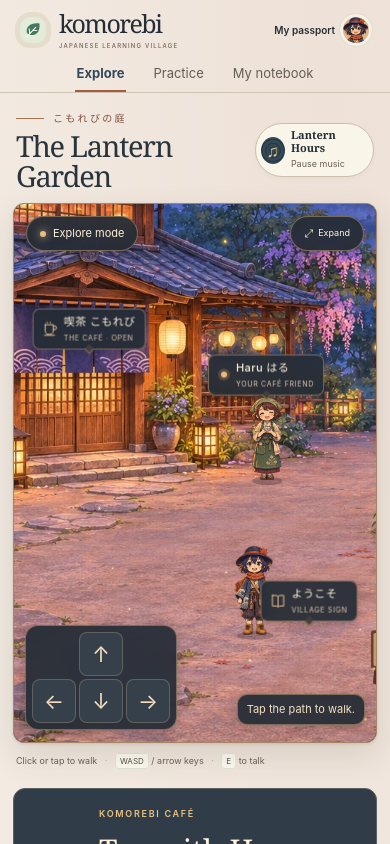
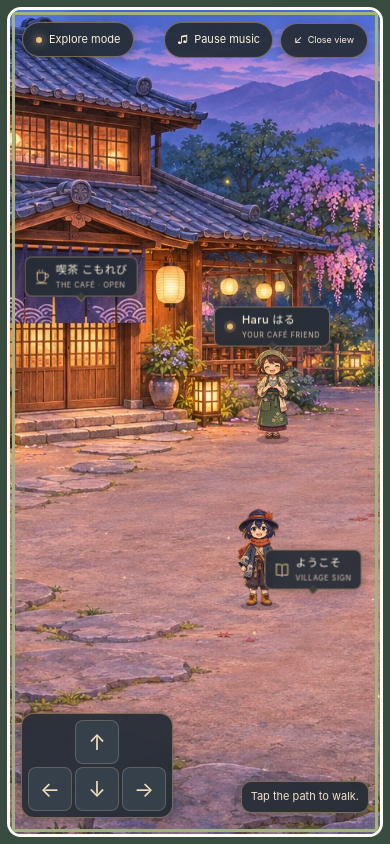
Before and after one commit to earthyli/komorebi-lantern-garden, a website: page docs/index.html in a window 390 px wide. Shown: the top 844 px of the page. Drawn offline with Linux system fonts and the light colour scheme.

Commit message:
Open the expanded garden by default and start music on the first mobile gesture

```diff
--- a/docs/courtyard.js
+++ b/docs/courtyard.js
@@ -9,6 +9,8 @@
    art[name] = image;
  }
  const ready = image => image.complete && image.naturalWidth > 0;
+ // Keep the chosen view while navigating. A fresh visit opens expanded.
+ let preferExpanded = true;
  function mount(element,options={}){
   const canvas=element.querySelector('canvas'),ctx=canvas.getContext('2d');
   if(!ctx){element.querySelector('[data-world-status]').textContent='The courtyard could not open here. You can still start any café mission below.';return {destroy(){},pause(){},resume(){}};}
@@ -79,7 +81,30 @@
   bind(window,'keyup',event=>{const direction=keyDirection(event.key);if(direction){held.delete(direction);if(!held.size)remember();}});
   bind(window,'blur',()=>{stopInput();element.querySelectorAll('.pressed').forEach(b=>b.classList.remove('pressed'));});
   bind(document,'visibilitychange',()=>{if(document.hidden){stopInput();cancelAnimationFrame(raf);raf=0;}else wake();});
-  function toggleExpand(force){expanded=typeof force==='boolean'?force:!expanded;element.classList.toggle('is-expanded',expanded);expand.setAttribute('aria-expanded',String(expanded));expand.setAttribute('aria-label',expanded?'Close expanded courtyard':'Expand courtyard');expand.innerHTML=expanded?'↙ <span>Close view</span>':'⤢ <span>Expand</span>';if(expanded){savedOverflow=document.body.style.overflow;document.body.style.overflow='hidden';}else document.body.style.overflow=savedOverflow;resize();canvas.focus({preventScroll:true});}
+  const background = [
+    ...element.parentElement.children,
+    document.querySelector('.site-header'),document.querySelector('.site-footer'),
+    document.querySelector('.skip-link')
+  ].filter(node => node && node !== element && !node.inert);
+  function restorePage() {
+    document.body.style.overflow = savedOverflow;
+    background.forEach(node => { node.inert = false; });
+  }
+  function toggleExpand(force = !expanded) {
+    expanded = force;
+    preferExpanded = expanded;
+    element.classList.toggle('is-expanded', expanded);
+    expand.setAttribute('aria-expanded', String(expanded));
+    expand.setAttribute('aria-label', expanded ? 'Close expanded courtyard' : 'Expand courtyard');
+    expand.innerHTML = expanded ? '↙ <span>Close view</span>' : '⤢ <span>Expand</span>';
+    if (expanded) {
+      savedOverflow = document.body.style.overflow;
+      document.body.style.overflow = 'hidden';
+      background.forEach(node => { node.inert = true; });
+    } else restorePage();
+    resize();
+    canvas.focus({preventScroll:true});
+  }
   const observer=new ResizeObserver(resize);observer.observe(element);
   const intersection=new IntersectionObserver(entries=>{visible=entries[0]?.isIntersecting??true;if(visible)wake();else{cancelAnimationFrame(raf);raf=0;stopInput();}},{threshold:0});intersection.observe(element);
   function tick(timestamp){
@@ -128,8 +153,9 @@
       label.hidden=p.x<-45||p.x>width+45||p.y<-30||p.y>height-70;label.style.left=`${W.clamp(p.x,edge,width-edge)}px`;label.style.top=`${p.y}px`;
     }
   }
-  resize();updateContext();wake();
-  return {walkTo,pause,resume,focus:()=>canvas.focus({preventScroll:true}),destroy(){if(destroyed)return;remember();destroyed=true;abort.abort();observer.disconnect();intersection.disconnect();cancelAnimationFrame(raf);if(expanded)document.body.style.overflow=savedOverflow;}};
+  if (preferExpanded) toggleExpand(true); else resize();
+  updateContext();wake();
+  return {walkTo,pause,resume,focus:()=>canvas.focus({preventScroll:true}),destroy(){if(destroyed)return;remember();destroyed=true;abort.abort();observer.disconnect();intersection.disconnect();cancelAnimationFrame(raf);if(expanded)restorePage();}};
  }
  function ellipse(c,x,y,rx,ry,fill=true){c.beginPath();c.ellipse(x,y,rx,ry,0,0,Math.PI*2);fill?c.fill():c.stroke();}
  function rect(c,x,y,w,h,fill,r=0){c.fillStyle=fill;c.beginPath();c.roundRect(x,y,w,h,r);c.fill();}
--- a/docs/garden-music.js
+++ b/docs/garden-music.js
@@ -12,10 +12,11 @@
   function display() {
     for (const button of document.querySelectorAll('[data-music]')) {
       const playing = !track.paused;
+      const waitingForTap = enabled && blocked && !playing;
       button.setAttribute('aria-label', playing ? 'Pause garden music' : 'Play garden music');
       button.setAttribute('aria-pressed', String(playing));
       button.dataset.playing = String(playing);
-      button.querySelector('.sound-action').textContent = playing ? 'Pause music' : 'Play music';
+      button.querySelector('.sound-action').textContent = playing ? 'Pause music' : waitingForTap ? 'Tap garden for music' : 'Play music';
     }
   }
 
@@ -36,8 +37,11 @@
   }
   function activate(event) {
     if (event.target.closest('[data-music]') || !track.paused || !eligible()) return;
-    if (blocked || track.readyState < 3) sync();
+    sync();
   }
+  // A touch grants playback permission on release. Movement buttons may consume the click.
+  document.addEventListener('touchend', activate, {capture:true, passive:true});
+  document.addEventListener('pointerup', activate, true);
   document.addEventListener('click', event => {
     const button = event.target.closest('[data-music]');
     if (!button) { activate(event); return; }
--- a/docs/index.html
+++ b/docs/index.html
@@ -11,10 +11,10 @@
   <script defer src="learning.js"></script>
   <link rel="stylesheet" href="courtyard.css?v=3">
   <script defer src="courtyard-world.js?v=3"></script>
-  <script defer src="courtyard.js?v=3"></script>
+  <script defer src="courtyard.js?v=4"></script>
   <link rel="stylesheet" href="lantern.css?v=3">
-  <script defer src="garden-music.js?v=3"></script>
-  <script defer src="app.js?v=3"></script>
+  <script defer src="garden-music.js?v=4"></script>
+  <script defer src="app.js?v=4"></script>
 </head>
 <body>
   <a class="skip-link" href="#main">Skip to your village</a>
```
Also changed, not shown: docs/app.js.
